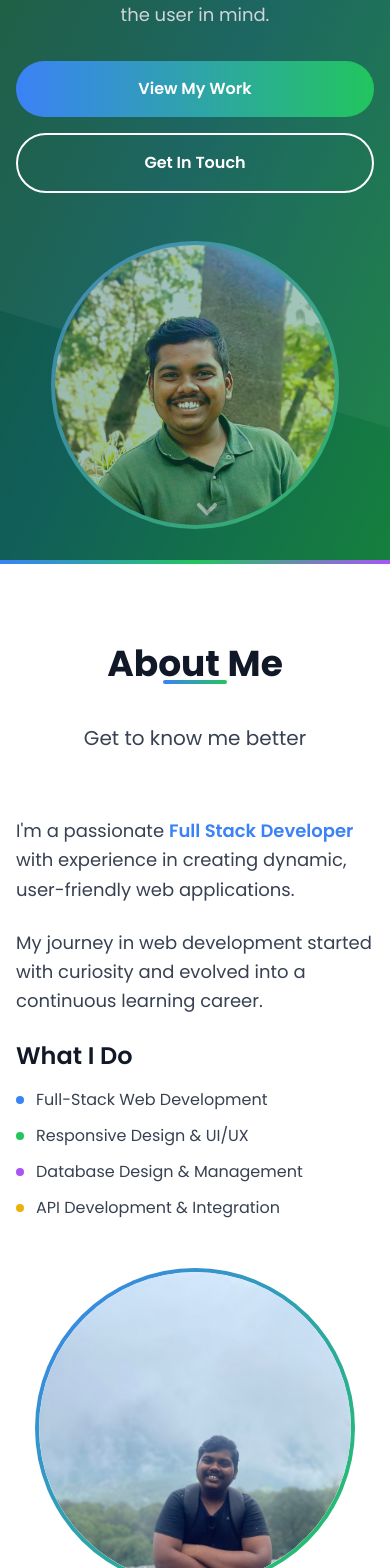
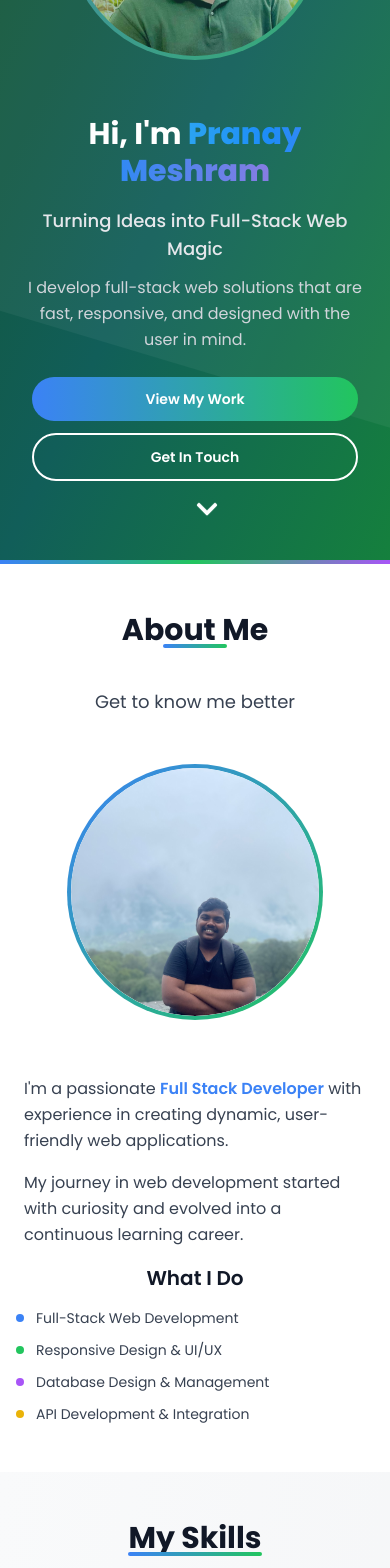
Before and after one commit to Pranay112004/REACT_PORTFOLIO, a React (Create React App) app: page / in a window 390 px wide. Shown: the part 280-1848 px from the top of the page. Built offline with nearby package versions, Linux system fonts and the light colour scheme.

Commit message:
Updated the project files

```diff
--- a/src/components/About.js
+++ b/src/components/About.js
@@ -2,52 +2,52 @@ import React from 'react';
 
 const About = () => {
   return (
-    <section id="about" className="py-20 bg-white">
-      <div className="max-w-6xl mx-auto px-4 sm:px-6 lg:px-8">
-        <div className="text-center mb-16">
-          <h2 className="text-4xl md:text-5xl font-bold text-gray-900 mb-4 relative inline-block">
+    <section id="about" className="py-12 sm:py-16 lg:py-20 bg-white">
+      <div className="max-w-7xl mx-auto px-4 sm:px-6 lg:px-8">
+        <div className="text-center mb-12 sm:mb-16">
+          <h2 className="text-3xl sm:text-4xl md:text-5xl font-bold text-gray-900 mb-4 relative inline-block">
             About Me
             <div className="absolute bottom-0 left-1/2 transform -translate-x-1/2 w-16 h-1 bg-gradient-to-r from-blue-500 to-green-500 rounded-full"></div>
           </h2>
-          <p className="text-xl text-gray-700 mt-6">Get to know me better</p>
+          <p className="text-lg sm:text-xl text-gray-700 mt-6">Get to know me better</p>
         </div>
 
-        <div className="grid grid-cols-1 lg:grid-cols-2 gap-12 items-center">
-          <div>
-            <div className="space-y-6">
-              <p className="text-lg text-gray-700 leading-relaxed">
+        <div className="grid grid-cols-1 lg:grid-cols-2 gap-8 lg:gap-12 items-center">
+          <div className="order-2 lg:order-1">
+            <div className="space-y-4 sm:space-y-6">
+              <p className="text-base sm:text-lg text-gray-700 leading-relaxed px-2 sm:px-0">
                 I'm a passionate <span className="font-semibold text-blue-500">Full Stack Developer</span> with experience in creating dynamic, user-friendly web applications.
               </p>
-              <p className="text-lg text-gray-700 leading-relaxed">
+              <p className="text-base sm:text-lg text-gray-700 leading-relaxed px-2 sm:px-0">
                 My journey in web development started with curiosity and evolved into a continuous learning career.
               </p>
-              <div className="mt-8">
-                <h3 className="text-2xl font-semibold text-gray-900 mb-4">What I Do</h3>
-                <ul className="space-y-3">
+              <div className="mt-6 sm:mt-8">
+                <h3 className="text-xl sm:text-2xl font-semibold text-gray-900 mb-4 text-center lg:text-left">What I Do</h3>
+                <ul className="space-y-3 max-w-md mx-auto lg:mx-0">
                   <li className="flex items-center">
-                    <div className="w-2 h-2 bg-blue-500 rounded-full mr-3"></div>
-                    <span className="text-gray-700">Full-Stack Web Development</span>
+                    <div className="w-2 h-2 bg-blue-500 rounded-full mr-3 flex-shrink-0"></div>
+                    <span className="text-sm sm:text-base text-gray-700">Full-Stack Web Development</span>
                   </li>
                   <li className="flex items-center">
-                    <div className="w-2 h-2 bg-green-500 rounded-full mr-3"></div>
-                    <span className="text-gray-700">Responsive Design & UI/UX</span>
+                    <div className="w-2 h-2 bg-green-500 rounded-full mr-3 flex-shrink-0"></div>
+                    <span className="text-sm sm:text-base text-gray-700">Responsive Design & UI/UX</span>
                   </li>
                   <li className="flex items-center">
-                    <div className="w-2 h-2 bg-purple-500 rounded-full mr-3"></div>
-                    <span className="text-gray-700">Database Design & Management</span>
+                    <div className="w-2 h-2 bg-purple-500 rounded-full mr-3 flex-shrink-0"></div>
+                    <span className="text-sm sm:text-base text-gray-700">Database Design & Management</span>
                   </li>
                   <li className="flex items-center">
-                    <div className="w-2 h-2 bg-yellow-500 rounded-full mr-3"></div>
-                    <span className="text-gray-700">API Development & Integration</span>
+                    <div className="w-2 h-2 bg-yellow-500 rounded-full mr-3 flex-shrink-0"></div>
+                    <span className="text-sm sm:text-base text-gray-700">API Development & Integration</span>
                   </li>
                 </ul>
               </div>
             </div>
           </div>
 
-          <div className="flex justify-center">
+          <div className="flex justify-center order-1 lg:order-2 mb-6 lg:mb-0">
             <div className="relative">
-              <div className="w-80 h-80 rounded-full bg-gradient-to-br from-blue-500 to-green-500 p-1">
+              <div className="w-64 h-64 sm:w-72 sm:h-72 md:w-80 md:h-80 lg:w-72 lg:h-72 xl:w-80 xl:h-80 rounded-full bg-gradient-to-br from-blue-500 to-green-500 p-1">
                 <div className="w-full h-full rounded-full bg-white flex items-center justify-center overflow-hidden">
                   <img
                     src="/images/IMG_3301.jpg"
--- a/src/components/Hero.js
+++ b/src/components/Hero.js
@@ -1,7 +1,5 @@
 import React from 'react';
 import { FaChevronDown } from 'react-icons/fa';
-import Lightning from './Lightning';
-import './Lightning.css';
 const Hero = () => {
   const handleScroll = (sectionId) => {
     document.getElementById(sectionId)?.scrollIntoView({
@@ -18,26 +16,26 @@ const Hero = () => {
         <div className="stars3"></div>
       </div>
 
-      <div className="max-w-6xl mx-auto px-4 sm:px-6 lg:px-8 relative z-10">
-        <div className="grid grid-cols-1 lg:grid-cols-2 gap-12 items-center">
+      <div className="max-w-7xl mx-auto px-4 sm:px-6 lg:px-8 relative z-10">
+        <div className="grid grid-cols-1 lg:grid-cols-2 gap-8 lg:gap-12 items-center">
           {/* Content */}
-          <div className="text-center lg:text-left animate-slide-in-left">
-            <h1 className="text-4xl md:text-5xl lg:text-6xl font-bold text-white mb-6 leading-tight">
+          <div className="text-center lg:text-left animate-slide-in-left order-2 lg:order-1">
+            <h1 className="text-3xl sm:text-4xl md:text-5xl lg:text-6xl xl:text-7xl font-bold text-white mb-4 sm:mb-6 leading-tight">
               Hi, I'm <span className="gradient-text font-extrabold">Pranay Meshram</span>
             </h1>
 
-            <p className="text-xl md:text-2xl text-gray-200 mb-4 font-medium">
+            <p className="text-lg sm:text-xl md:text-2xl text-gray-200 mb-3 sm:mb-4 font-medium px-2 sm:px-0">
               Turning Ideas into Full-Stack Web Magic
             </p>
 
-            <p className="text-lg text-gray-300 mb-8 leading-relaxed max-w-2xl">
+            <p className="text-base sm:text-lg text-gray-300 mb-6 sm:mb-8 leading-relaxed max-w-2xl mx-auto lg:mx-0 px-2 sm:px-0">
               I develop full-stack web solutions that are fast, responsive, and designed with the user in mind.
             </p>
 
-            <div className="flex flex-col sm:flex-row gap-4 justify-center lg:justify-start">
+            <div className="flex flex-col sm:flex-row gap-3 sm:gap-4 justify-center lg:justify-start px-4 sm:px-0">
               <button
                 onClick={() => handleScroll('projects')}
-                className="px-8 py-4 bg-gradient-to-r from-blue-500 to-green-500 text-white font-semibold rounded-full hover:from-blue-600 hover:to-green-600 transition-all duration-300 transform hover:scale-105 hover:shadow-lg relative overflow-hidden group"
+                className="px-6 sm:px-8 py-3 sm:py-4 bg-gradient-to-r from-blue-500 to-green-500 text-white font-semibold rounded-full hover:from-blue-600 hover:to-green-600 transition-all duration-300 transform hover:scale-105 hover:shadow-lg relative overflow-hidden group text-sm sm:text-base"
               >
                 <span className="relative z-10">View My Work</span>
                 <div className="absolute inset-0 bg-gradient-to-r from-blue-600 to-green-600 opacity-0 group-hover:opacity-100 transition-opacity duration-300"></div>
@@ -45,7 +43,7 @@ const Hero = () => {
 
               <button
                 onClick={() => handleScroll('contact')}
-                className="px-8 py-4 border-2 border-white text-white font-semibold rounded-full hover:bg-white hover:text-gray-900 transition-all duration-300 transform hover:scale-105"
+                className="px-6 sm:px-8 py-3 sm:py-4 border-2 border-white text-white font-semibold rounded-full hover:bg-white hover:text-gray-900 transition-all duration-300 transform hover:scale-105 text-sm sm:text-base"
               >
                 Get In Touch
               </button>
@@ -53,9 +51,9 @@ const Hero = () => {
           </div>
 
           {/* Image/Avatar */}
-          <div className="flex justify-center lg:justify-end animate-slide-in-right">
+          <div className="flex justify-center lg:justify-end animate-slide-in-right order-1 lg:order-2 mb-6 lg:mb-0">
             <div className="relative">
-              <div className="w-72 h-72 md:w-80 md:h-80 rounded-full bg-gradient-to-br from-blue-400 to-green-400 p-1 animate-pulse-slow">
+              <div className="w-64 h-64 sm:w-72 sm:h-72 md:w-80 md:h-80 lg:w-72 lg:h-72 xl:w-80 xl:h-80 rounded-full bg-gradient-to-br from-blue-400 to-green-400 p-1 animate-pulse-slow">
                 <div className="w-full h-full rounded-full bg-gradient-to-br from-gray-100 to-gray-200 flex items-center justify-center overflow-hidden">
                   <img
                     src="/images/PM.jpg"
@@ -67,7 +65,7 @@ const Hero = () => {
                     }}
                   />
                   {/* Fallback if image fails to load */}
-                  <div className="w-full h-full bg-gradient-to-br from-blue-500 to-green-500 flex items-center justify-center text-white text-6xl font-bold" style={{display: 'none'}}>
+                  <div className="w-full h-full bg-gradient-to-br from-blue-500 to-green-500 flex items-center justify-center text-white text-4xl sm:text-5xl md:text-6xl font-bold" style={{display: 'none'}}>
                     PM
                   </div>
                 </div>
--- a/src/components/Skills.js
+++ b/src/components/Skills.js
@@ -103,9 +103,10 @@ const Skills = () => {
       if (entry.isIntersecting) setIsVisible(true);
     }, { threshold: 0.3 }); // Trigger when 30% of the section is visible
 
-    if (skillsRef.current) observer.observe(skillsRef.current);
+    const currentRef = skillsRef.current;
+    if (currentRef) observer.observe(currentRef);
     return () => {
-      if (skillsRef.current) observer.unobserve(skillsRef.current);
+      if (currentRef) observer.unobserve(currentRef);
       document.head.removeChild(styleSheet); // Clean up injected style
     };
   }, []);
@@ -130,19 +131,19 @@ const Skills = () => {
   };
 
   return (
-    <section id="skills" className="py-20 bg-gradient-to-br from-gray-50 to-gray-100" ref={skillsRef}>
-      <div className="max-w-6xl mx-auto px-4 sm:px-6 lg:px-8">
+    <section id="skills" className="py-12 sm:py-16 lg:py-20 bg-gradient-to-br from-gray-50 to-gray-100" ref={skillsRef}>
+      <div className="max-w-7xl mx-auto px-4 sm:px-6 lg:px-8">
         {/* Section Header */}
-        <div className="text-center mb-16">
-          <h2 className="text-4xl md:text-5xl font-bold text-gray-900 mb-4 relative inline-block animate-fade-in">
+        <div className="text-center mb-12 sm:mb-16">
+          <h2 className="text-3xl sm:text-4xl md:text-5xl font-bold text-gray-900 mb-4 relative inline-block animate-fade-in">
             My Skills
             <div className={`absolute bottom-0 left-0 w-full h-1 bg-gradient-to-r from-blue-500 to-green-500 rounded-full ${isVisible ? 'animate-expand-underline' : ''}`}></div>
           </h2>
-          <p className="text-xl text-gray-700 mt-6 animate-fade-in">Technologies I work with</p>
+          <p className="text-lg sm:text-xl text-gray-700 mt-6 animate-fade-in">Technologies I work with</p>
         </div>
 
         {/* Skills Grid */}
-        <div className="grid grid-cols-1 sm:grid-cols-2 lg:grid-cols-3 gap-8">
+        <div className="grid grid-cols-1 sm:grid-cols-2 lg:grid-cols-3 xl:grid-cols-4 gap-4 sm:gap-6 lg:gap-8">
           {skills.map((skill, index) => {
             const Icon = skill.icon;
             return (
@@ -157,16 +158,16 @@ const Skills = () => {
                 `}
                 style={{ animationDelay: isVisible ? `${index * 0.1}s` : '0s' }}
               >
-                <div className="flex flex-col items-center text-center p-8">
+                <div className="flex flex-col items-center text-center p-4 sm:p-6 lg:p-8">
                   <div className={`
-                    p-4 rounded-full bg-gradient-to-br from-blue-100 to-green-100 mb-6
+                    p-3 sm:p-4 rounded-full bg-gradient-to-br from-blue-100 to-green-100 mb-4 sm:mb-6
                     transition-all duration-300 group-hover:scale-110 group-hover:from-blue-200 group-hover:to-green-200
                     animate-pulse-shadow-on-hover
                   `}>
-                    <Icon className={`text-6xl ${skill.color}`} />
+                    <Icon className={`text-4xl sm:text-5xl lg:text-6xl ${skill.color}`} />
                   </div>
-                  <h3 className="text-2xl font-semibold text-gray-900 mb-3">{skill.name}</h3>
-                  <p className="text-base text-gray-600 leading-relaxed">
+                  <h3 className="text-lg sm:text-xl lg:text-2xl font-semibold text-gray-900 mb-2 sm:mb-3">{skill.name}</h3>
+                  <p className="text-sm sm:text-base text-gray-600 leading-relaxed">
                     {getSkillDescription(skill.name)}
                   </p>
                 </div>
@@ -176,16 +177,16 @@ const Skills = () => {
         </div>
 
         {/* Additional Info */}
-        <div className="mt-16 text-center">
+        <div className="mt-12 sm:mt-16 text-center">
           <div className={`
-            bg-blue-50 border border-blue-100 rounded-2xl p-10
+            bg-blue-50 border border-blue-100 rounded-2xl p-6 sm:p-8 lg:p-10
             shadow-xl animate-fade-in-up
             ${isVisible ? 'animate-fade-in-up' : 'opacity-0'}
           `}
           style={{ animationDelay: isVisible ? `${skills.length * 0.1 + 0.2}s` : '0s' }} // Delay after skill cards
           >
-            <h3 className="text-3xl font-bold text-gray-900 mb-4">Always Learning</h3>
-            <p className="text-lg text-gray-700 max-w-3xl mx-auto">
+            <h3 className="text-2xl sm:text-3xl font-bold text-gray-900 mb-4">Always Learning</h3>
+            <p className="text-base sm:text-lg text-gray-700 max-w-3xl mx-auto px-4 sm:px-0">
               Technology evolves rapidly, and I'm committed to staying current with the latest trends,
               frameworks, and best practices in web development. I believe in continuous learning and
               adapting to new challenges.
--- a/src/index.css
+++ b/src/index.css
@@ -81,3 +81,32 @@ body {
   background-size: cover;
   animation: float 4s ease-in-out infinite;
 }
+
+/* Responsive utilities */
+@media (max-width: 640px) {
+  .stars {
+    box-shadow: 650px 300px #fff, 200px 600px #fff, 900px 200px #fff, 150px 450px #fff, 800px 500px #fff, 50px 350px #fff, 950px 100px #fff, 350px 750px #fff, 550px 150px #fff, 250px 400px #fff;
+  }
+
+  .stars2 {
+    box-shadow: 450px 400px #fff, 300px 650px #fff, 700px 150px #fff, 550px 350px #fff, 850px 550px #fff, 100px 300px #fff, 750px 450px #fff, 400px 200px #fff;
+  }
+
+  .stars3 {
+    box-shadow: 500px 450px #fff, 400px 300px #fff, 950px 250px #fff, 600px 500px #fff, 200px 550px #fff, 800px 100px #fff, 300px 700px #fff;
+  }
+}
+
+/* Ensure smooth scrolling on mobile */
+@media (max-width: 768px) {
+  html {
+    scroll-padding-top: 80px;
+  }
+}
+
+/* Fix viewport issues on mobile */
+@supports (-webkit-touch-callout: none) {
+  .min-h-screen {
+    min-height: -webkit-fill-available;
+  }
+}
--- a/tailwind.config.js
+++ b/tailwind.config.js
@@ -5,6 +5,10 @@ module.exports = {
   ],
   theme: {
     extend: {
+      screens: {
+        'xs': '480px',
+        '3xl': '1600px',
+      },
       fontFamily: {
         'poppins': ['Poppins', 'sans-serif'],
       },
```
Also changed, not shown: src/components/Contact.js (+34 -34 lines), src/components/Footer.js (+26 -26 lines), src/components/Projects.js (+22 -22 lines).
